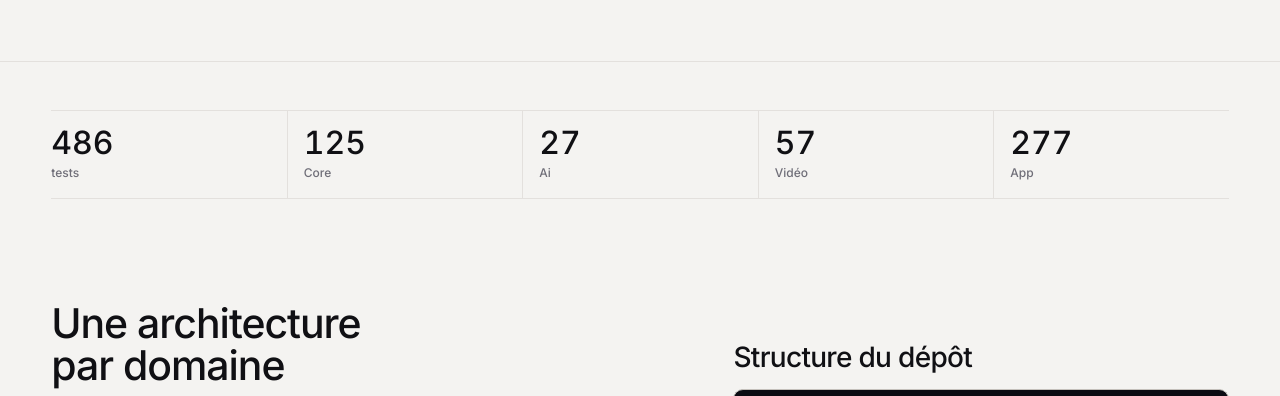
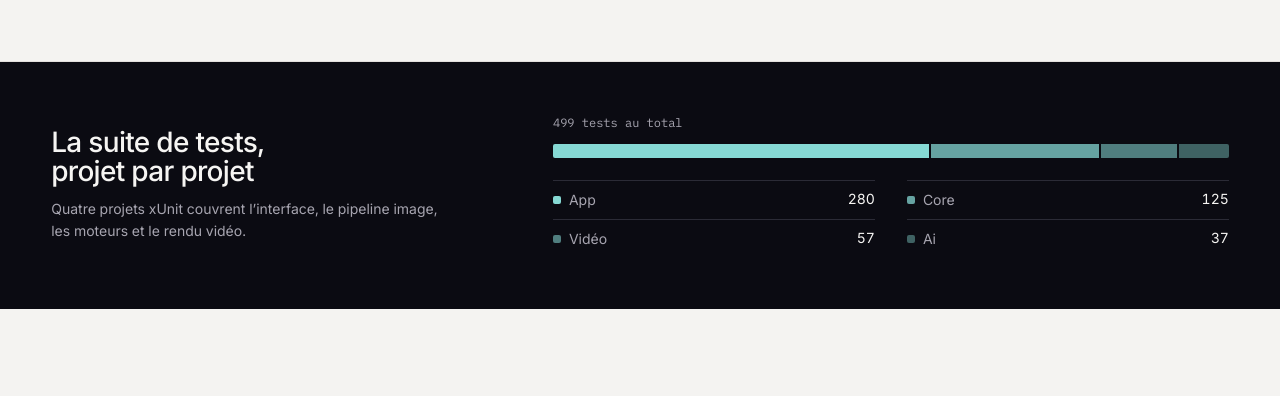
Before and after one commit to FGAMER768/Lisere-Website, an Astro site: page /code-source in a window 1280 px wide. Shown: the part 341-737 px from the top of the page. Built offline with nearby package versions, Linux system fonts and the light colour scheme; Astro itself is replaced by a stand-in of ours.

Commit message:
Met à jour le site pour Liseré 1.4.0
Aligne la version, les empreintes, les 499 tests et les nouveautés GPU et
presets sur la release publiée. Remplace le bandeau de cinq gros chiffres
par un graphique de répartition et rattache la légende du comparateur à
l'image qu'elle décrit.

🤖 Generated with Codebuff
Co-Authored-By: Codebuff <noreply@codebuff.com>

```diff
--- a/src/data/faqs.ts
+++ b/src/data/faqs.ts
@@ -7,7 +7,7 @@ export const faqs = [
   {
     question: 'Faut-il un GPU pour lancer Liseré ?',
     answer:
-      'Non. Les moteurs ONNX utilisent DirectML quand un adaptateur DirectX 12 est disponible, sinon le CPU. Le repli CPU est plus lent et la note du moteur indique lequel est actif. Les essais 4K restent bloqués faute de GPU exploitable.',
+      'Non. Lisere Classic exécute son pipeline en compute D3D12 sur le GPU dédié quand il est disponible, avec un repli CPU exact. Les moteurs ONNX utilisent DirectML sur l’adaptateur DXGI qui possède le plus de VRAM dédiée, avec un repli CPU dont la raison est affichée dans la note du moteur. Le repli CPU est plus lent. Les essais 4K restent à revalider sur la RTX 4070 de référence.',
   },
   {
     question: 'Pourquoi Windows affiche-t-il un avertissement ?',
@@ -17,11 +17,11 @@ export const faqs = [
   {
     question: 'Puis-je importer des presets d’une autre application ?',
     answer:
-      'Oui pour les presets vidéo JSON. Liseré transpose les réglages qu’il comprend. Aucun poids propriétaire n’est lu et le rendu utilise le moteur choisi dans Liseré.',
+      'Oui pour les presets vidéo JSON. Liseré transpose les réglages qu’il comprend et exporte aussi un preset vidéo complet : six réglages, colorimétrie et moteur dans un seul fichier. Aucun poids propriétaire n’est lu et le rendu utilise le moteur choisi dans Liseré.',
   },
   {
     question: 'Pourquoi le développement est-il en pause ?',
     answer:
-      'Les essais 4K ne sollicitent pas correctement le GPU disponible. Le développement est suspendu tant qu’un GPU utilisable pour ces expérimentations n’est pas accessible. Les releases restent téléchargeables.',
+      'La cause du rendu CPU est identifiée et corrigée : Classic a désormais un backend D3D12, et DirectML choisit l’adaptateur au plus de VRAM dédiée. Le développement reste suspendu tant que ces corrections n’ont pas été revalidées sur la RTX 4070 de référence. Les releases restent téléchargeables.',
   },
 ] as const;
--- a/src/data/features.ts
+++ b/src/data/features.ts
@@ -13,6 +13,7 @@ export const imagePoints = [
   'Zoom synchronisé et déplacement dans l’image agrandie.',
   'Renforcement des visages YuNet, sans ajouter de grain au fond.',
   'Preset complet en JSON : curseurs, colorimétrie, moteur et visages.',
+  'Choix Aucun (sans moteur) : le redimensionnement, la colorimétrie et l’export continuent de fonctionner.',
 ] as const;
 
 export const videoPoints = [
@@ -22,6 +23,7 @@ export const videoPoints = [
   'Résolution source, 2×, 4×, 1080p ou 2160p. Cadence source, 30, 60 ou 120 i/s.',
   'Interpolation RIFE ×2, désentrelacement bwdif et stabilisation vidstab.',
   'File d’attente séquentielle : chaque job garde ses réglages, un échec n’arrête pas les suivants.',
+  'Export du preset vidéo complet : six réglages, colorimétrie et moteur dans un seul JSON.',
 ] as const;
 
 export const presets = [
@@ -85,12 +87,19 @@ export const engines = [
   {
     name: 'Lisere Classic',
     kind: 'Pipeline local',
-    description: 'Filtres déterministes, sans modèle neuronal. Le rendu de référence de l’application.',
+    description:
+      'Filtres déterministes, sans modèle neuronal. Le pipeline tourne en compute D3D12 sur le GPU dédié, avec un repli CPU exact.',
+  },
+  {
+    name: 'Aucun',
+    kind: 'Sans moteur',
+    description:
+      'Ni modèle ni pipeline. Le redimensionnement, la colorimétrie et l’export continuent de fonctionner.',
   },
   {
     name: 'Real-ESRGAN ×4',
     kind: 'ONNX',
-    description: 'Super-résolution générale, exécutée sur DirectML quand un adaptateur DirectX 12 est disponible.',
+    description: 'Super-résolution générale, exécutée sur DirectML avec l’adaptateur au plus de VRAM dédiée.',
   },
   {
     name: 'Anime 6B ×4',
@@ -151,10 +160,12 @@ export const architecture = [
   },
 ] as const;
 
-export const testTotals = [
-  { value: '486', label: 'tests' },
-  { value: '125', label: 'Core' },
-  { value: '27', label: 'Ai' },
-  { value: '57', label: 'Vidéo' },
-  { value: '277', label: 'App' },
-] as const;
+export const testSuite = {
+  total: 499,
+  projects: [
+    { name: 'App', tests: 280 },
+    { name: 'Core', tests: 125 },
+    { name: 'Vidéo', tests: 57 },
+    { name: 'Ai', tests: 37 },
+  ],
+} as const;
--- a/src/pages/code-source/index.astro
+++ b/src/pages/code-source/index.astro
@@ -4,7 +4,7 @@ import ButtonLink from '../../components/ButtonLink.astro';
 import CtaBand from '../../components/CtaBand.astro';
 import PageHero from '../../components/PageHero.astro';
 import SectionHeader from '../../components/SectionHeader.astro';
-import { architecture, testTotals } from '../../data/features';
+import { architecture, testSuite } from '../../data/features';
 import { site } from '../../data/site';
 import '../../styles/pages/code-source.css';
 
@@ -55,7 +55,7 @@ Update/            version.txt et paquets`;
 
 <BaseLayout
   title="Liseré : code source, architecture et tests"
-  description="Explorez le dépôt public de Liseré : architecture WPF et .NET, moteurs ONNX, FFmpeg, 486 tests, commandes de build et licences des composants."
+  description="Explorez le dépôt public de Liseré : architecture WPF et .NET, moteurs ONNX, FFmpeg, 499 tests, commandes de build et licences des composants."
   schema={[breadcrumbSchema, sourceSchema]}
 >
   <PageHero
@@ -69,16 +69,37 @@ Update/            version.txt et paquets`;
     </ButtonLink>
   </PageHero>
 
-  <div class="container">
-    <ul class="source-metrics" aria-label="Chiffres du dépôt">
-      {testTotals.map((total) => (
-        <li class="source-metric">
-          <strong>{total.value}</strong>
-          <span>{total.label}</span>
-        </li>
-      ))}
-    </ul>
-  </div>
+  <section class="source-suite section--night" aria-labelledby="suite-titre">
+    <div class="container source-suite__inner">
+      <div class="source-suite__head">
+        <h2 id="suite-titre">La suite de tests, projet par projet</h2>
+        <p>
+          Quatre projets xUnit couvrent l’interface, le pipeline image, les moteurs
+          et le rendu vidéo.
+        </p>
+      </div>
+
+      <figure class="test-chart">
+        <p class="test-chart__total">{testSuite.total} tests au total</p>
+        <div class="test-chart__bar" aria-hidden="true">
+          {testSuite.projects.map((project) => (
+            <span style={`flex:${project.tests} 1 0%`}></span>
+          ))}
+        </div>
+        <dl class="test-chart__legend">
+          {testSuite.projects.map((project) => (
+            <div>
+              <dt>{project.name}</dt>
+              <dd>{project.tests}</dd>
+            </div>
+          ))}
+        </dl>
+        <figcaption class="visually-hidden">
+          Répartition des {testSuite.total} tests entre les quatre projets.
+        </figcaption>
+      </figure>
+    </div>
+  </section>
 
   <div class="container source-content">
     <div class="source-content__main">
@@ -128,9 +149,9 @@ Update/            version.txt et paquets`;
       <div class="source-aside-block">
         <h2>Tests</h2>
         <p>
-          La suite compte 486 tests : 125 Core, 27 Ai, 57 Vidéo et 277 App. Les
-          tests vidéo génèrent un clip avec FFmpeg et vérifient le rendu, l’audio,
-          le désentrelacement, la taille, l’annulation et l’extraction d’aperçu.
+          Les tests vidéo génèrent un clip avec FFmpeg et vérifient le rendu,
+          l’audio, le désentrelacement, la taille, l’annulation et l’extraction
+          d’aperçu.
         </p>
         <p>
           RIFE est testé en inférence réelle, en rendu simulé puis en rendu réel
--- a/src/pages/telecharger/index.astro
+++ b/src/pages/telecharger/index.astro
@@ -86,9 +86,9 @@ const formatRows = formats.map((row) => ({ label: row.label, value: row.value })
     <div class="container">
       <DownloadTicket />
       <StatusNote label="Développement en pause" class="download-status">
-        La version {release.version} reste téléchargeable. Les essais 4K sont
-        suspendus faute de GPU exploitable, et aucune amélioration de performance
-        n’est promise dans l’immédiat.
+        La version {release.version} reste téléchargeable. Le backend D3D12 de
+        Classic et la sélection du GPU dédié restent à revalider sur la RTX 4070 ;
+        aucune amélioration de performance n’est promise avant cette validation.
       </StatusNote>
     </div>
   </section>
--- a/src/styles/pages/code-source.css
+++ b/src/styles/pages/code-source.css
@@ -1,38 +1,110 @@
-.source-metrics {
+.source-suite {
+  padding-block: clamp(2.25rem, 4vw, 3.5rem);
+}
+
+.source-suite__inner {
+  display: grid;
+  gap: clamp(1.75rem, 4vw, 4rem);
+  align-items: center;
+}
+
+.source-suite h2 {
+  max-width: 16ch;
+  font-size: var(--text-xl);
+}
+
+.source-suite__head p {
+  max-width: 44ch;
+  margin-top: 0.75rem;
+  color: var(--night-muted);
+  font-size: var(--text-sm);
+  line-height: 1.6;
+}
+
+.test-chart {
+  margin: 0;
+}
+
+.test-chart__total {
+  color: var(--night-muted);
+  font-family: var(--font-mono);
+  font-size: var(--text-xs);
+  letter-spacing: 0;
+}
+
+.test-chart__bar {
+  display: flex;
+  height: 14px;
+  gap: 2px;
+  margin-top: 0.7rem;
+  overflow: hidden;
+  border-radius: 2px;
+}
+
+.test-chart__bar span {
+  display: block;
+  min-width: 2px;
+  height: 100%;
+}
+
+.test-chart__bar span:nth-child(1),
+.test-chart__legend > div:nth-child(1) dt::before {
+  background: var(--accent-bright);
+}
+
+.test-chart__bar span:nth-child(2),
+.test-chart__legend > div:nth-child(2) dt::before {
+  background: color-mix(in srgb, var(--accent-bright) 74%, var(--night));
+}
+
+.test-chart__bar span:nth-child(3),
+.test-chart__legend > div:nth-child(3) dt::before {
+  background: color-mix(in srgb, var(--accent-bright) 56%, var(--night));
+}
+
+.test-chart__bar span:nth-child(4),
+.test-chart__legend > div:nth-child(4) dt::before {
+  background: color-mix(in srgb, var(--accent-bright) 42%, var(--night));
+}
+
+.test-chart__legend {
   display: grid;
   grid-template-columns: repeat(2, minmax(0, 1fr));
-  gap: 0;
-  margin-top: clamp(2rem, 4vw, 3rem);
-  padding: 0;
-  border-top: 1px solid var(--line);
-  border-bottom: 1px solid var(--line);
-  list-style: none;
+  gap: 0 2rem;
+  margin: 1.4rem 0 0;
 }
 
-.source-metric {
-  padding-block: 1rem;
-  border-bottom: 1px solid var(--line);
+.test-chart__legend > div {
+  display: flex;
+  align-items: baseline;
+  justify-content: space-between;
+  gap: 0.75rem;
+  padding-block: 0.45rem;
+  border-top: 1px solid var(--night-line);
 }
 
-.source-metric:nth-child(odd) {
-  border-right: 1px solid var(--line);
+.test-chart__legend dt {
+  display: flex;
+  align-items: center;
+  gap: 0.5rem;
+  color: var(--night-muted);
+  font-size: var(--text-sm);
 }
 
-.source-metric strong {
+.test-chart__legend dt::before {
   display: block;
-  color: var(--ink);
-  font-family: var(--font-display);
-  font-size: 2rem;
-  font-weight: 500;
-  line-height: 1;
+  width: 8px;
+  height: 8px;
+  flex: 0 0 auto;
+  border-radius: 2px;
+  content: "";
 }
 
-.source-metric span {
-  display: block;
-  margin-top: 0.25rem;
-  color: var(--ink-muted);
-  font-size: 0.75rem;
-  font-weight: 500;
+.test-chart__legend dd {
+  margin: 0;
+  color: var(--night-text);
+  font-size: var(--text-sm);
+  font-variant-numeric: tabular-nums;
 }
 
 .source-content {
@@ -188,30 +260,11 @@
   align-items: center;
 }
 
-@media (min-width: 620px) {
-  .source-metrics {
-    grid-template-columns: repeat(5, minmax(0, 1fr));
+@media (min-width: 900px) {
+  .source-suite__inner {
+    grid-template-columns: minmax(0, 0.8fr) minmax(0, 1.2fr);
   }
 
-  .source-metric {
-    padding: 1rem;
-    border-bottom: 0;
-  }
-
-  .source-metric:first-child {
-    padding-left: 0;
-  }
-
-  .source-metric:nth-child(odd) {
-    border-right: 0;
-  }
-
-  .source-metric + .source-metric {
-    border-left: 1px solid var(--line);
-  }
-}
-
-@media (min-width: 900px) {
   .source-content,
   .source-license__grid {
     grid-template-columns: minmax(0, 1.1fr) minmax(0, 0.9fr);
--- a/src/styles/pages/fonctionnalites.css
+++ b/src/styles/pages/fonctionnalites.css
@@ -258,6 +258,10 @@
   font-size: var(--text-md);
 }
 
+.features-local__copy .button {
+  margin-top: 1.5rem;
+}
+
 @media (min-width: 760px) {
   .image-controls {
     grid-template-columns: repeat(2, minmax(0, 1fr));
```
Also changed, not shown: scripts/make-og.mjs (+8 -1 lines), src/data/site.ts (+6 -6 lines), src/pages/fonctionnalites/index.astro (+6 -4 lines), src/pages/galerie/index.astro (+18 -25 lines), src/pages/index.astro (+12 -12 lines), src/styles/pages/galerie.css (+32 -24 lines), README.md, public/og/lisere-og.jpg.
